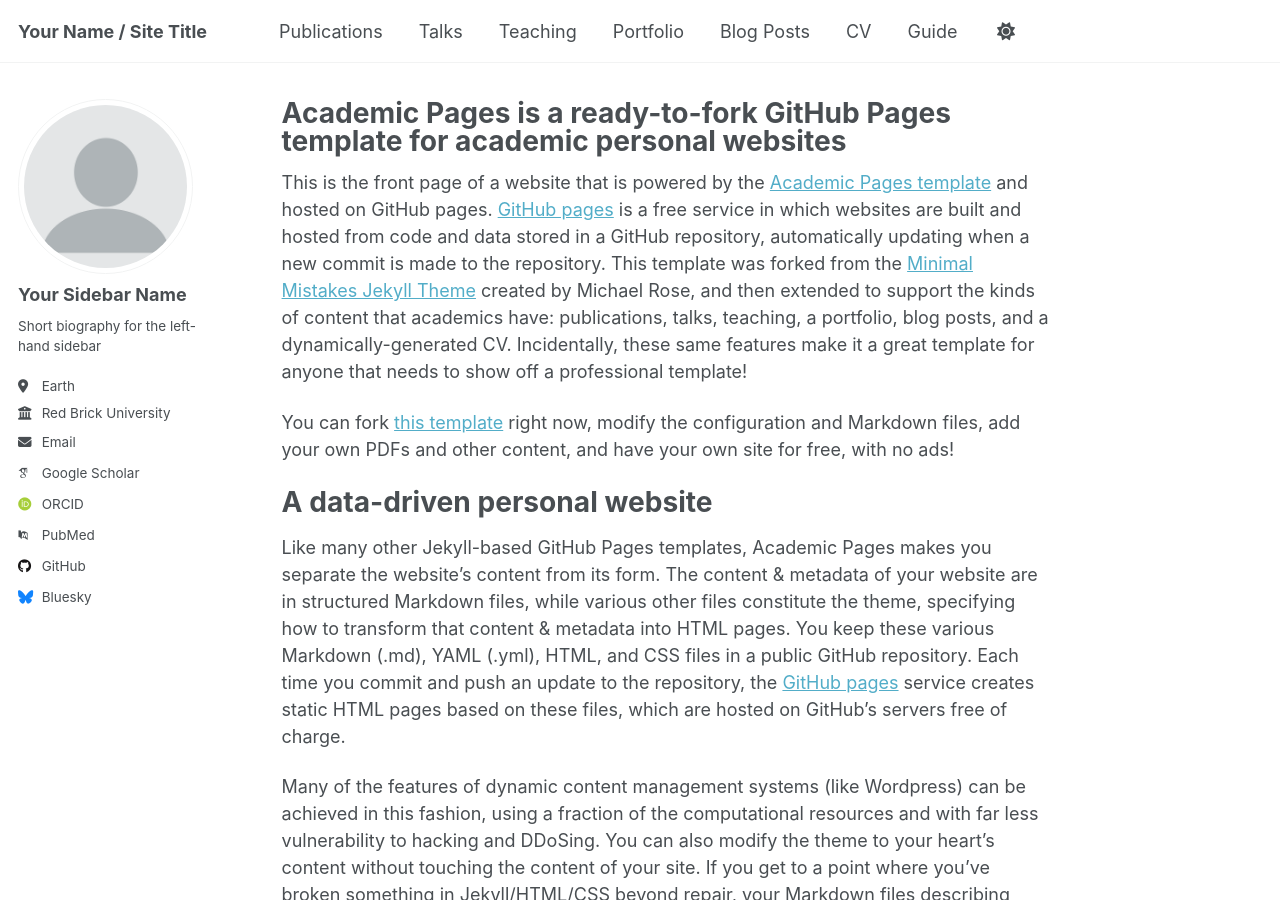
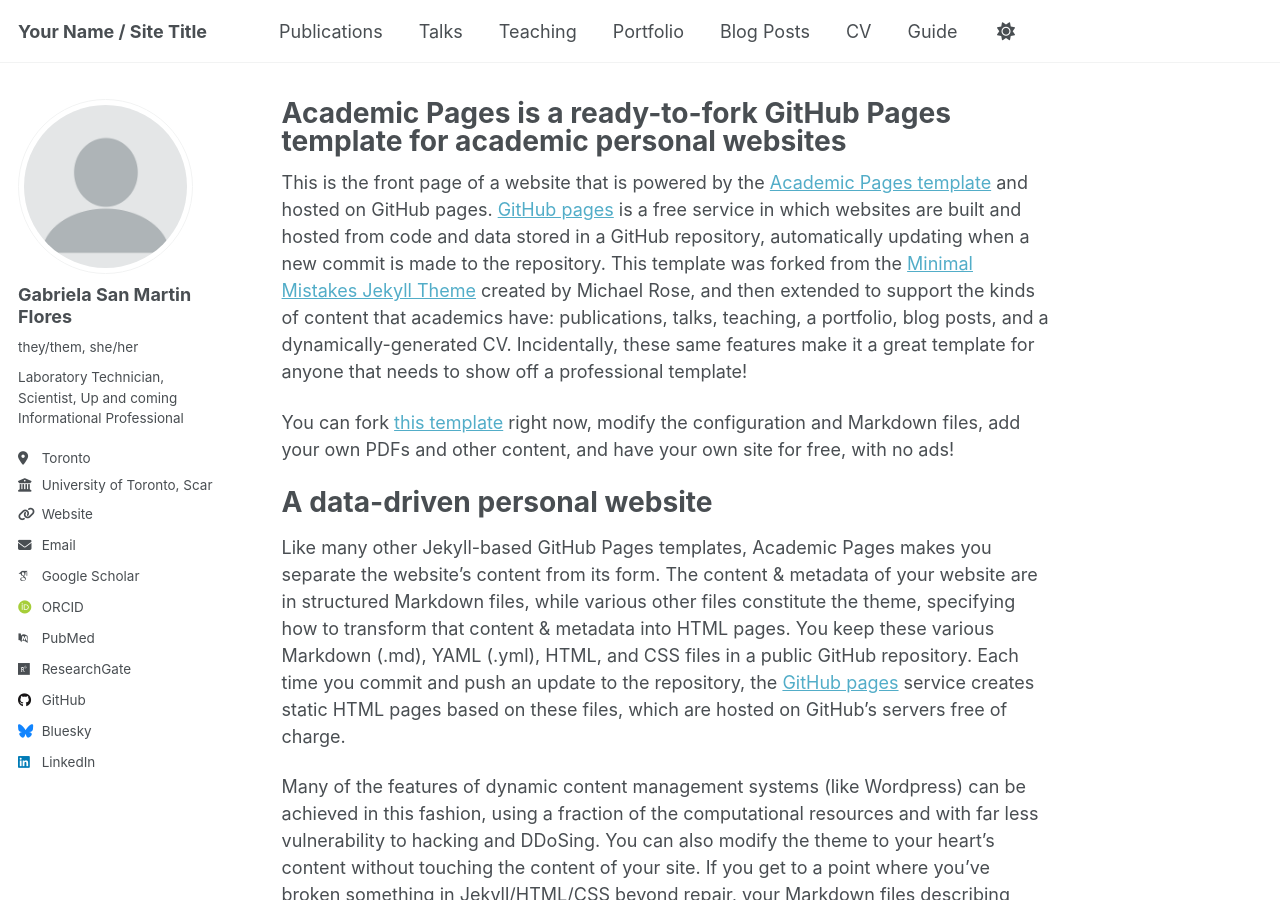
Before and after one commit to gsanmartinflores-sys/gsanmartinflores, a Jekyll site: the page built from _pages/about.md, in a window 1280 px wide and 900 px high. Built offline with Jekyll 4.4.1, drawn with Linux system fonts in a browser that asks for light colours; some web fonts are replaced; a script that is not in the unit is left out.

Commit message:
Update _config.yml

```diff
--- a/_config.yml
+++ b/_config.yml
@@ -24,13 +24,15 @@ repository               : "academicpages/academicpages.github.io"
 author:
   # Biographic information
   avatar           : "profile.png"
-  name             : "Your Sidebar Name"
-  pronouns         : # example: "she/her"
-  bio              : "Short biography for the left-hand sidebar"
-  location         : "Earth"
-  employer         : "Red Brick University"
+  name             : "Gabriela San Martin Flores"
+  pronouns         : # example: she/her"
+                    "they/them, she/her"
+  bio              : "Laboratory Technician, Scientist, Up and coming Informational Professional"
+  location         : "Toronto"
+  employer         : "University of Toronto, Scarborough Campus"
   uri              : # URL
-  email            : "none@example.org"
+                    "https://www.researchgate.net/"
+  email            : "g.sanmartinflores@mail.utoronto.ca"
 
   # Academic websites
   academia         : # URL
@@ -42,6 +44,7 @@ author:
   semantic         : # URL
   pubmed           : "https://www.ncbi.nlm.nih.gov/pubmed/?term=john+snow"
   researchgate     : # URL
+                    "https://www.researchgate.net/"
   scopus           : # URL
 
   # Repositories and software development
@@ -63,7 +66,7 @@ author:
   keybase          : # Username
   instagram        : # Username
   lastfm           : # Username
-  linkedin         : # Username
+  linkedin         : "gabi-sanmartin-flores"
   mastodon         : # URL
   medium           : # URL
   pinterest        : # Username
```
